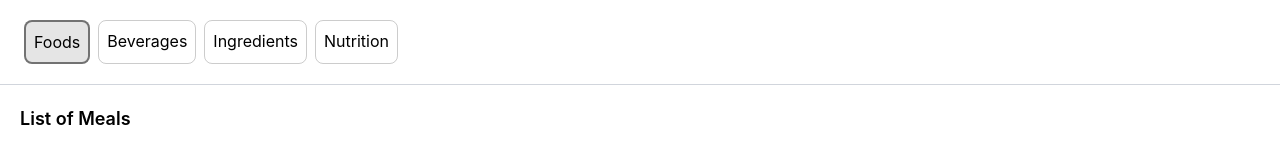
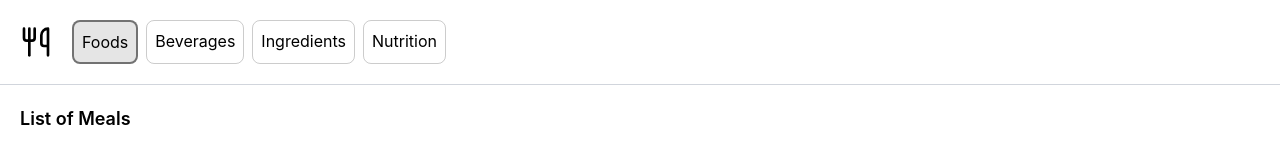
Before and after one commit to StrawberrySugars/Liftoff, a SvelteKit app: page / in a window 1280 px wide. Shown: the top 159 px of the page. Built offline with nearby package versions, Linux system fonts and the light colour scheme.

Commit message:
favicon on nav bar

```diff
--- a/src/routes/+layout.svelte
+++ b/src/routes/+layout.svelte
@@ -11,6 +11,7 @@
 
 <svelte:head><link rel="icon" href={favicon} /></svelte:head>
 <div class="flex flex-row border-b border-gray-300 p-5">
+	<img src={favicon} alt="favicon" class="invert w-8 mr-4" />
 	{#snippet navLink(route: string, label: string)}
 		{@const isActive = currentRoute === route}
 		<a
--- a/src/routes/layout.css
+++ b/src/routes/layout.css
@@ -144,3 +144,7 @@ ul {
 	float: right;
 	padding-right: 25px;
 }
+
+.invert {
+	filter: invert(100%);
+}
```
